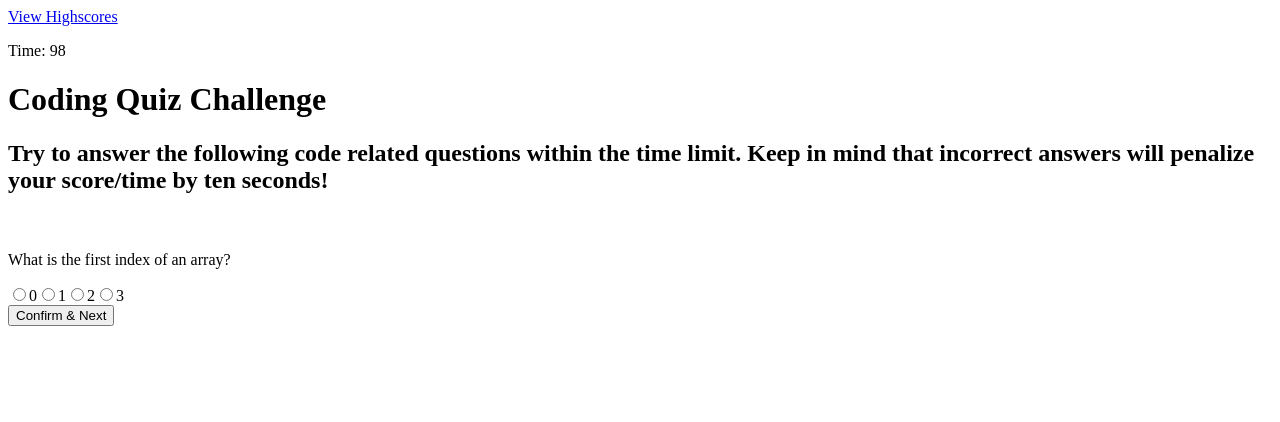
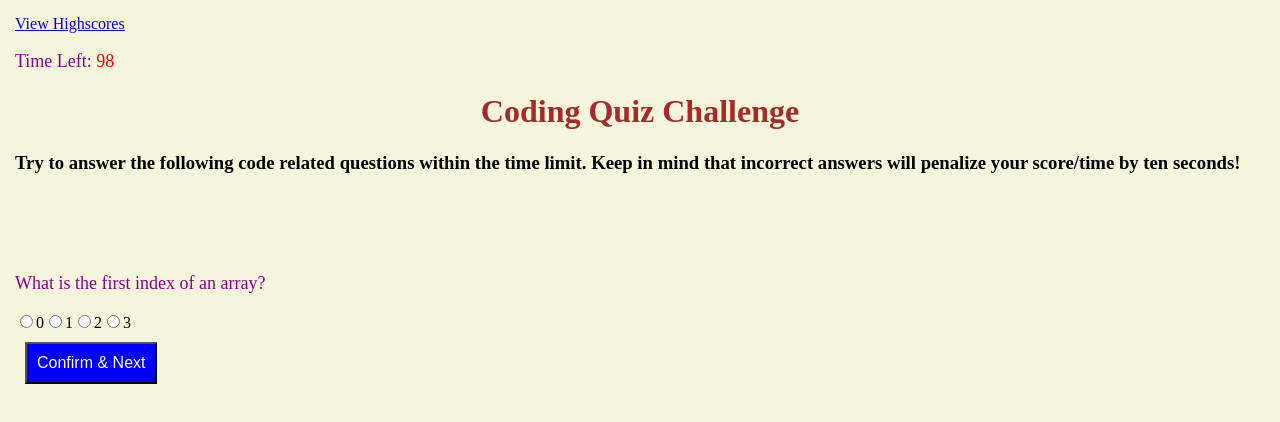
Before and after one commit to satishiyer31/codequiz, a plain HTML site: page index.html in a window 1280 px wide. Both pictures are taken after a click on the button "Start Quiz". Drawn offline with Linux system fonts and the light colour scheme.

Commit message:
css and js updates

```diff
--- a/Assets/script.js
+++ b/Assets/script.js
@@ -10,8 +10,10 @@ var question = document.createElement("p");
 var nextBtn = document.createElement("input");
 var timeEl = document.querySelector("#timer");
 var timeLeft = 100;
-// var rootEl = document.querySelector("body");
+var rootEl = document.querySelector("body");
 var divEl = document.createElement("div");
+var scoreDisplayed = false;
+var timerInterval;
 
 
 
@@ -71,6 +73,7 @@ startQuiz.addEventListener("click", function(){
 
 
     nextBtn.type ="button";
+    nextBtn.setAttribute("class","button");
     nextBtn.value = "Confirm & Next";
     document.body.appendChild(nextBtn);
 
@@ -142,11 +145,12 @@ nextBtn.addEventListener("click", function(){
 
 function setTime() {
     // Sets interval in variable
-    var timerInterval = setInterval(function() {
-      timeLeft--;
+    timerInterval = setInterval(function() {
+      if (timeLeft>0)
+        timeLeft--;
       timeEl.textContent = timeLeft;
 
-      if(timeLeft <= 0) {
+      if(timeLeft == 0) {
         // Stops execution of action at set interval
         clearInterval(timerInterval);
         // Calls function to create and append image
@@ -159,6 +163,8 @@ function setTime() {
   // Function to create and append colorsplosion image
   function sendMessage() {
     timeEl.textContent = "Time is up";
+    if (scoreDisplayed = false)
+    displayscores();
 
 
   }
@@ -170,5 +176,23 @@ function setTime() {
         var score = document.createElement("p");
         score.textContent = "Your score is: " + timeLeft;
         document.body.appendChild (score);
-        timeLeft = 0;
+        scoreDisplayed = true;
+        clearInterval(timerInterval);
+        var formEl= document.createElement("form");
+        var playerInitial = document.createElement("input");
+        playerInitial.type = "textbox";
+        var submitScore = document.createElement("button");
+        submitScore.textContent = "Submit Score";
+        document.body.appendChild(formEl);
+        formEl.appendChild(playerInitial);
+        formEl.appendChild(submitScore);
+        rootEl.addEventListener("submit", function(event){
+
+            console.log("Inside the form");
+            localStorage.setItem("user",playerInitial.value);
+            localStorage.setItem("score",timeLeft);
+            window.location.href="index2.html";
+
+        })
+        prevent
   }
--- a/Assets/style.css
+++ b/Assets/style.css
@@ -0,0 +1,32 @@
+body{
+    margin: 10px;
+    padding: 5px;
+    background-color: beige;
+
+}
+
+span{
+    color: red;
+    font-size: large;
+}
+
+.button{
+   background-color: blue;
+   color:white;
+   cursor: pointer;
+   font-size: 16px;
+   text-align: center;
+   padding: 10px;
+   margin: 10px;
+
+}
+h1{
+    color:brown;
+    text-align: center;
+}
+
+p {
+    font-size: large;
+    /* text-decoration: underline; */
+    color:darkmagenta;
+}
--- a/index.html
+++ b/index.html
@@ -4,19 +4,20 @@
     <meta charset="UTF-8">
     <meta http-equiv="X-UA-Compatible" content="IE=edge">
     <meta name="viewport" content="width=device-width, initial-scale=1.0">
+    <link rel="stylesheet" href="./Assets/style.css">
     <title>Code Quiz</title>
 </head>
 <body>
     <a id="highscores" href=./index2.html> View Highscores </a>
-    <p id="time">Time: <span id="timer"> </span></p>
+    <p id="time">Time Left: <span id="timer"> </span></p>
 
     <h1>
         Coding Quiz Challenge
     </h1>
 
-    <h2>Try to answer the following code related questions within the time limit. Keep in mind that incorrect answers will penalize your score/time by ten seconds! </h2>
+    <h3>Try to answer the following code related questions within the time limit. Keep in mind that incorrect answers will penalize your score/time by ten seconds! </h2>
 
-    <button id="startquiz"> Start Quiz</button>
+    <button id="startquiz" class="button"> Start Quiz</button>
 
     <script src="Assets/script.js"> </script>
 
```
